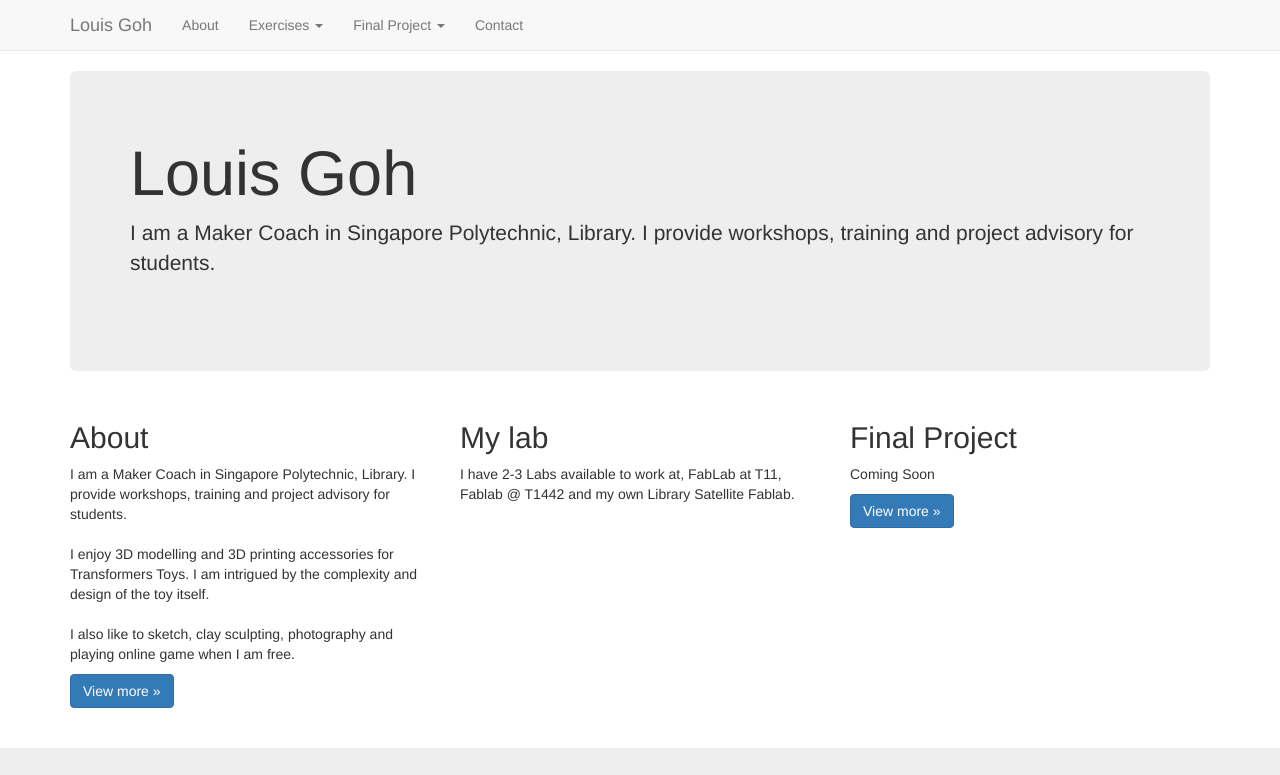
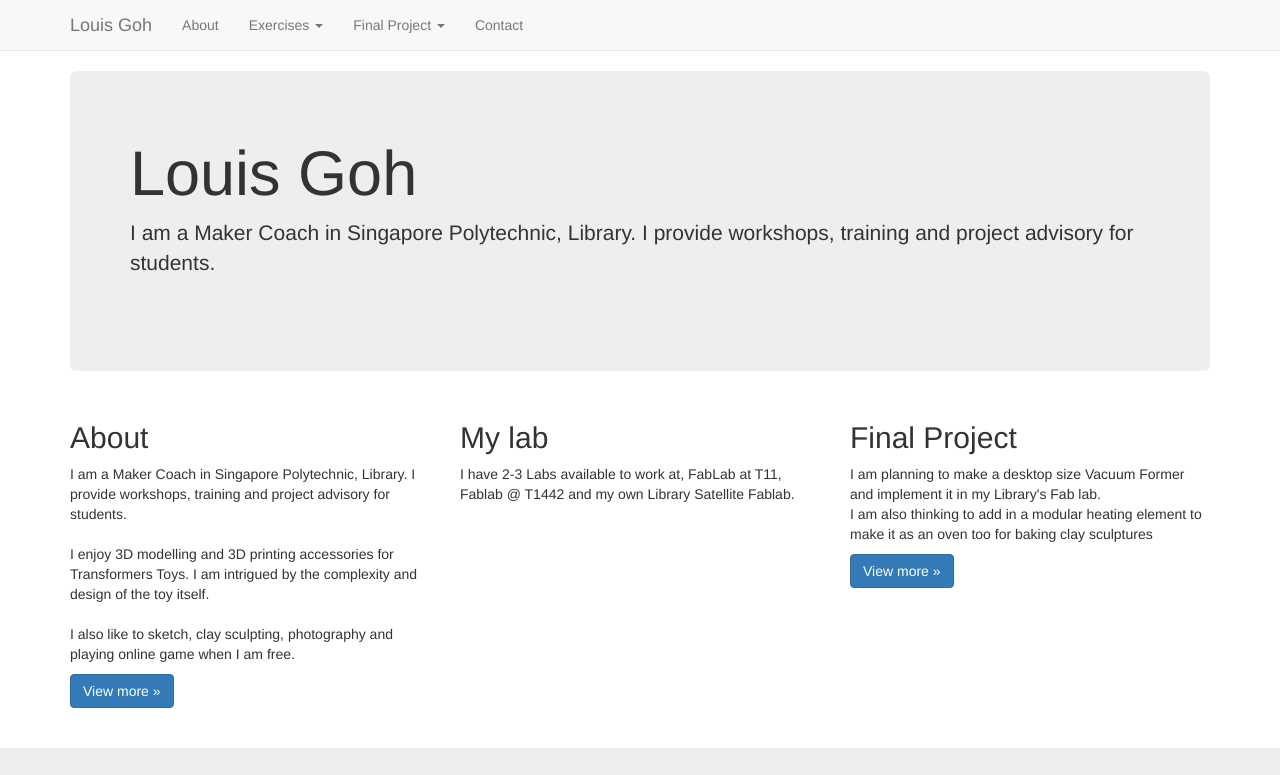
Before and after one commit to lg2113/FabAcademy17, a plain HTML site: page index.html in a window 1280 px wide. Shown: the top 775 px of the page. Drawn offline with Linux system fonts and the light colour scheme; no server answers.

Commit message:
update exe 1

```diff
--- a/index.html
+++ b/index.html
@@ -107,7 +107,10 @@
        </div>
         <div class="col-lg-4">
           <h2>Final Project</h2>
-          <p>Coming Soon</p>
+          <p>I am planning to make a desktop size Vacuum Former and implement it in my Library's Fab lab.<br>
+            I am also thinking to add in a modular heating element to make it as an oven too for baking clay sculptures
+
+          </p>
           <p><a class="btn btn-primary" href="#" role="button">View more &raquo;</a></p>
         </div>
       </div>
```
